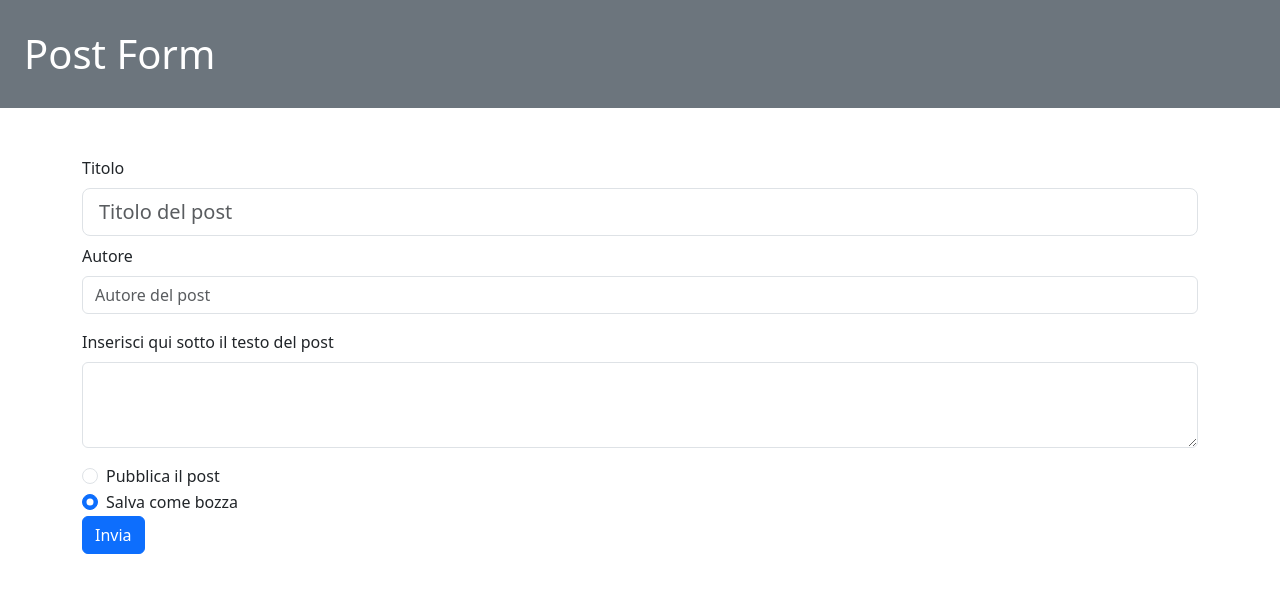
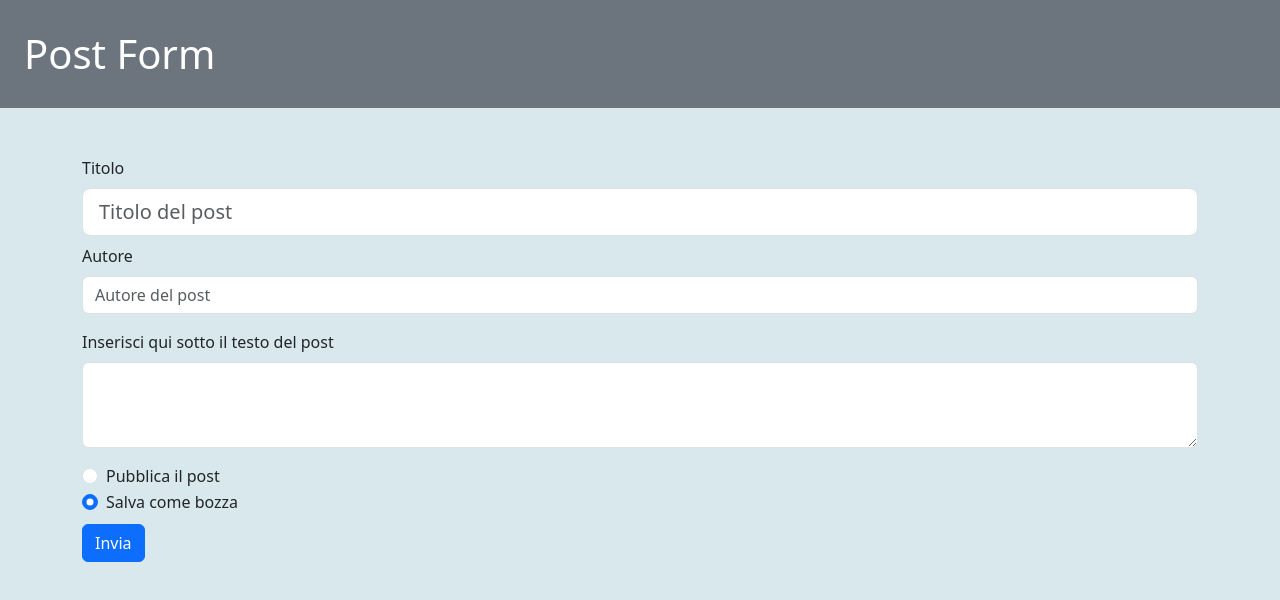
Before and after one commit to Robby94gtr/react-post-form, a React (Vite) app: page / in a window 1280 px wide. Shown: the top 600 px of the page. Built offline with nearby package versions, Linux system fonts and the light colour scheme.

Commit message:
[UPD] Modified CSS

```diff
--- a/src/App.jsx
+++ b/src/App.jsx
@@ -62,7 +62,7 @@ function App() {
                     Salva come bozza
                   </label>
                 </div>
-                <button className='btn btn-primary'>Invia</button>
+                <button className='btn btn-primary mt-2'>Invia</button>
                 {message && (<div className='alert alert-info mt-3' role='alert'>{message}</div>)}
               </form>
             </div>
--- a/src/index.css
+++ b/src/index.css
@@ -1,3 +1,7 @@
 header {
   font-size: 40px;
 }
+
+body {
+  background-color: rgba(23, 119, 143, 0.164);
+}
```
